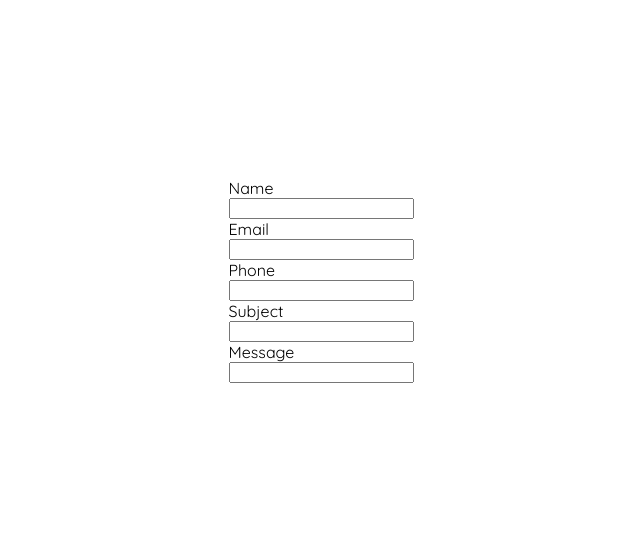
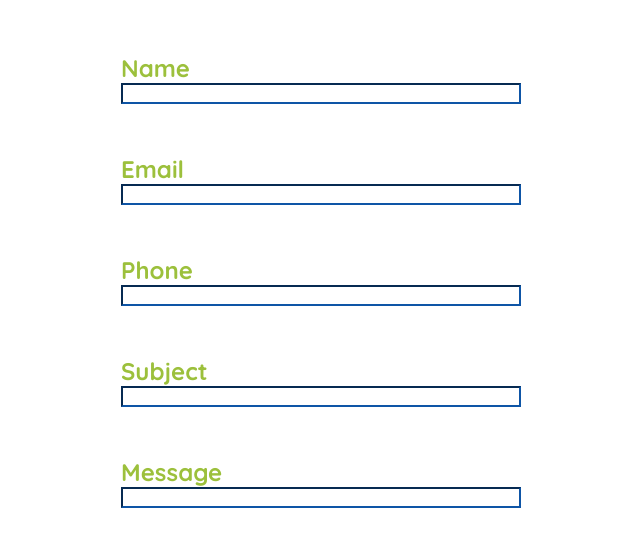
Before and after one commit to hack4impact-utk/muse-website, a Next.js app: page /contact in a window 1280 px wide. Shown: the part 120-666 px from the top of the page, without its empty margins (319-959 px from the left). Built offline with nearby package versions, Linux system fonts and the light colour scheme.

Commit message:
Adds more styling

```diff
--- a/components/contactForm/contactForm.module.scss
+++ b/components/contactForm/contactForm.module.scss
@@ -1,4 +1,5 @@
 @use './styles/variables' as vars;
+@import './styles/variables';
 
 .container {
     display: flex;
@@ -12,5 +13,20 @@
         display: flex;
         flex-direction: column;
         text-align: left;
+        width: 50vh;
+
+        margin: 25px;
+
+        color: $muse-green;
+        font-weight: 700;
+        font-size: 150%;
+
+    }
+
+    input {
+        border-color: $muse-blue;
+    }
+    input:focus {
+        border: 3px solid;
     }
 }
```
